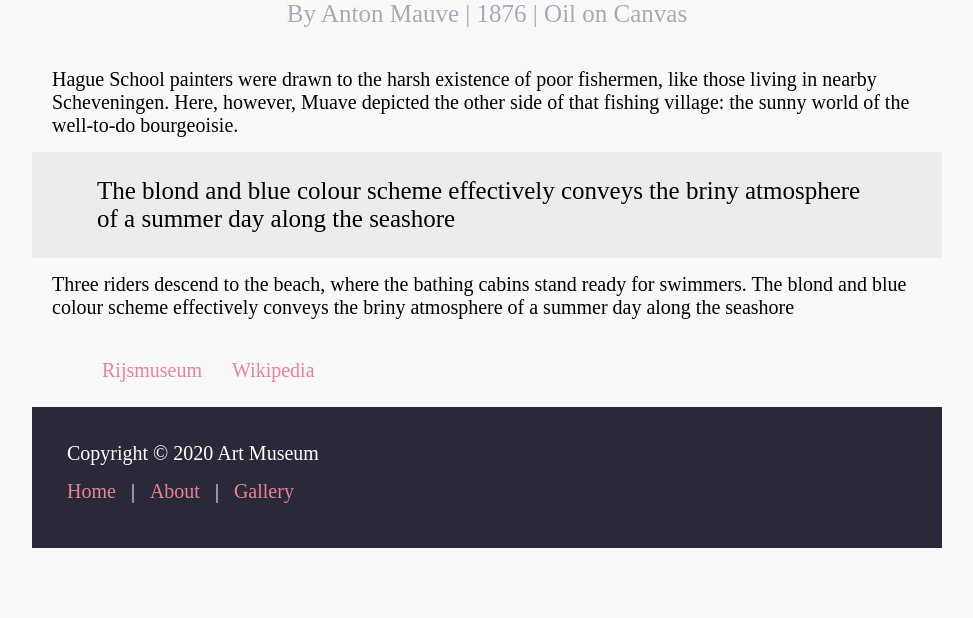
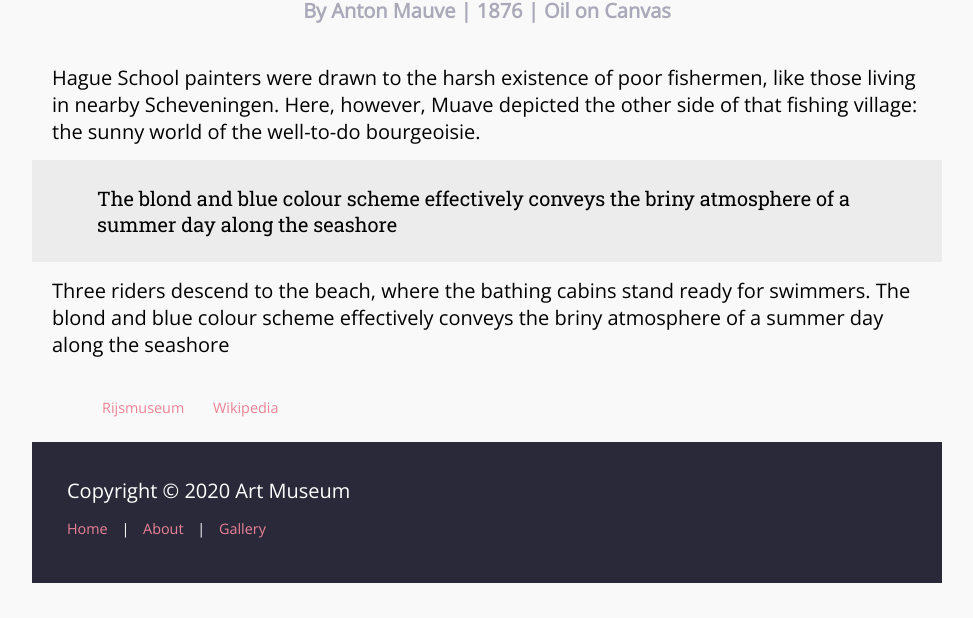
Before and after one commit to ItzChaBoiGhoza/COMP3612-Lab2, a plain HTML site: page index.html in a window 1280 px wide. Shown: the part 522-1140 px from the top of the page, without its empty margins (153-1126 px from the left). Before the commit the page ends 1105 px from the top, so only its background shows below. Drawn offline with nearby package versions, Linux system fonts and the light colour scheme.

Commit message:
Finalized lab 2 for COMP 3612

```diff
--- a/index.html
+++ b/index.html
@@ -4,6 +4,7 @@
     <meta charset="utf-8">
     <title>COMP 3612 - Lab 02</title>
     <link rel="stylesheet" href="styles.css">
+    <link href="https://fonts.googleapis.com/css?family=Open+Sans|Roboto+Slab&display=swap" rel="stylesheet">
 </head>
 <body>
     <article>
--- a/styles.css
+++ b/styles.css
@@ -5,6 +5,8 @@
 
 body {
     background-color: #f9f9f9;
+    margin: 0em 4em;
+    font-family: 'Open Sans', sans-serif;
 }
 
 article {
@@ -21,32 +23,33 @@ article {
 
 h1 {
     color: #9f2042;
-    font-size: 40px;
+    font-size: 2rem;
     text-align: center;
     padding-bottom: 15px;
+    font-family: 'Roboto Slab', serif;
 }
 
 h3 {
     text-align: center;
     padding-bottom: 25px;
     color: #a9a9ba;
-    font-weight: 300;
-    font-size: 25px;
+    font-size: 1.25rem;
 }
 
 p {
-    font-size: 20px;
+    font-size: 1.25rem;
     padding: 15px 20px 15px 20px;
 }
 
 blockquote {
     background-color: #ececec;
-    font-size: 25px;
+    font-size: 1.25rem;
     padding: 25px 65px 25px 65px;
+    font-family: 'Roboto Slab', serif;
 }
 
 .links {
-    font-size: 20px;
+    font-size: 0.9rem;
     padding: 25px 0 25px 45px;
 }
 
@@ -68,7 +71,7 @@ footer {
 
 .nav {
     padding-left: 10px;
-    font-size: 20px;
+    font-size: 0.9rem;
 }
 
 .nav a {
```
